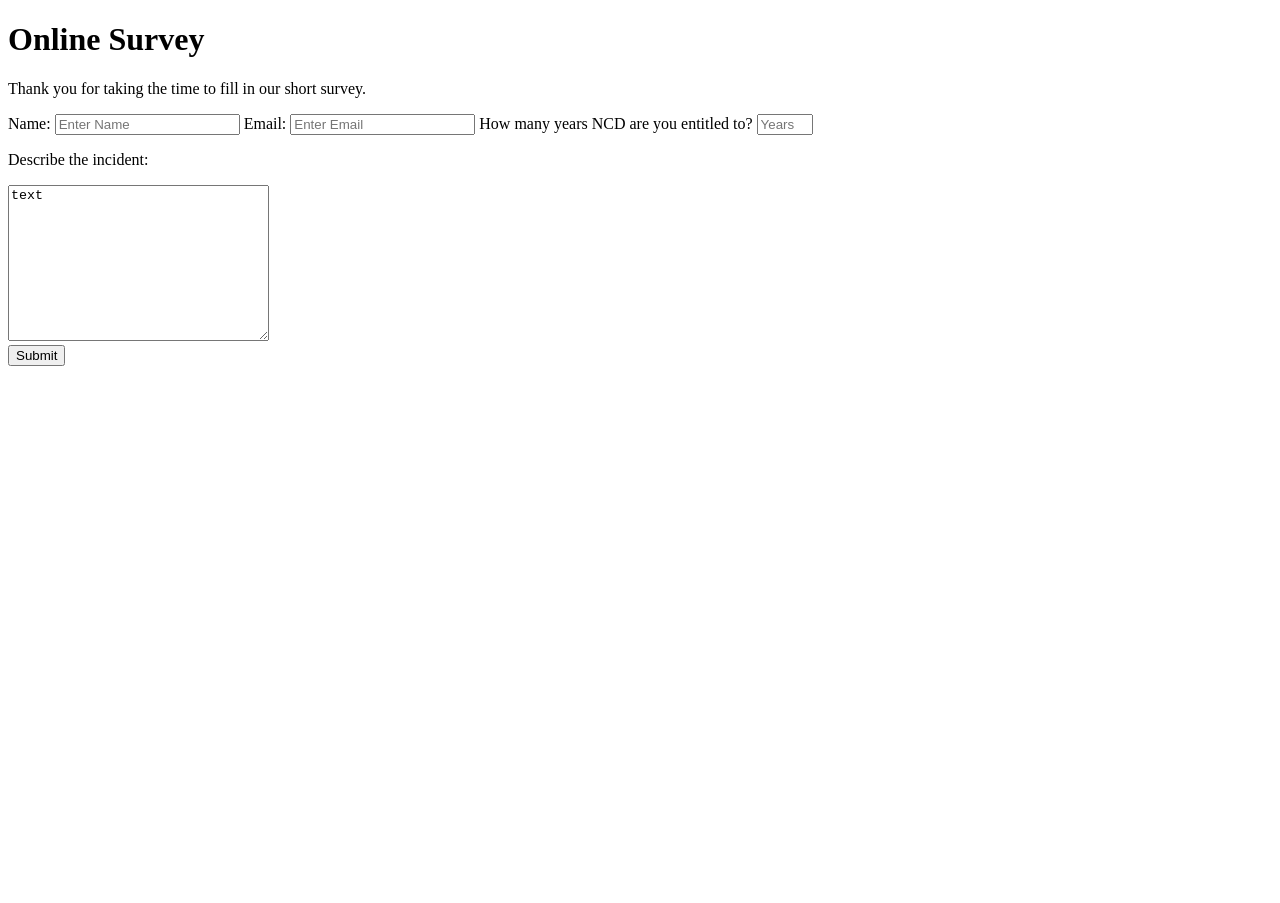
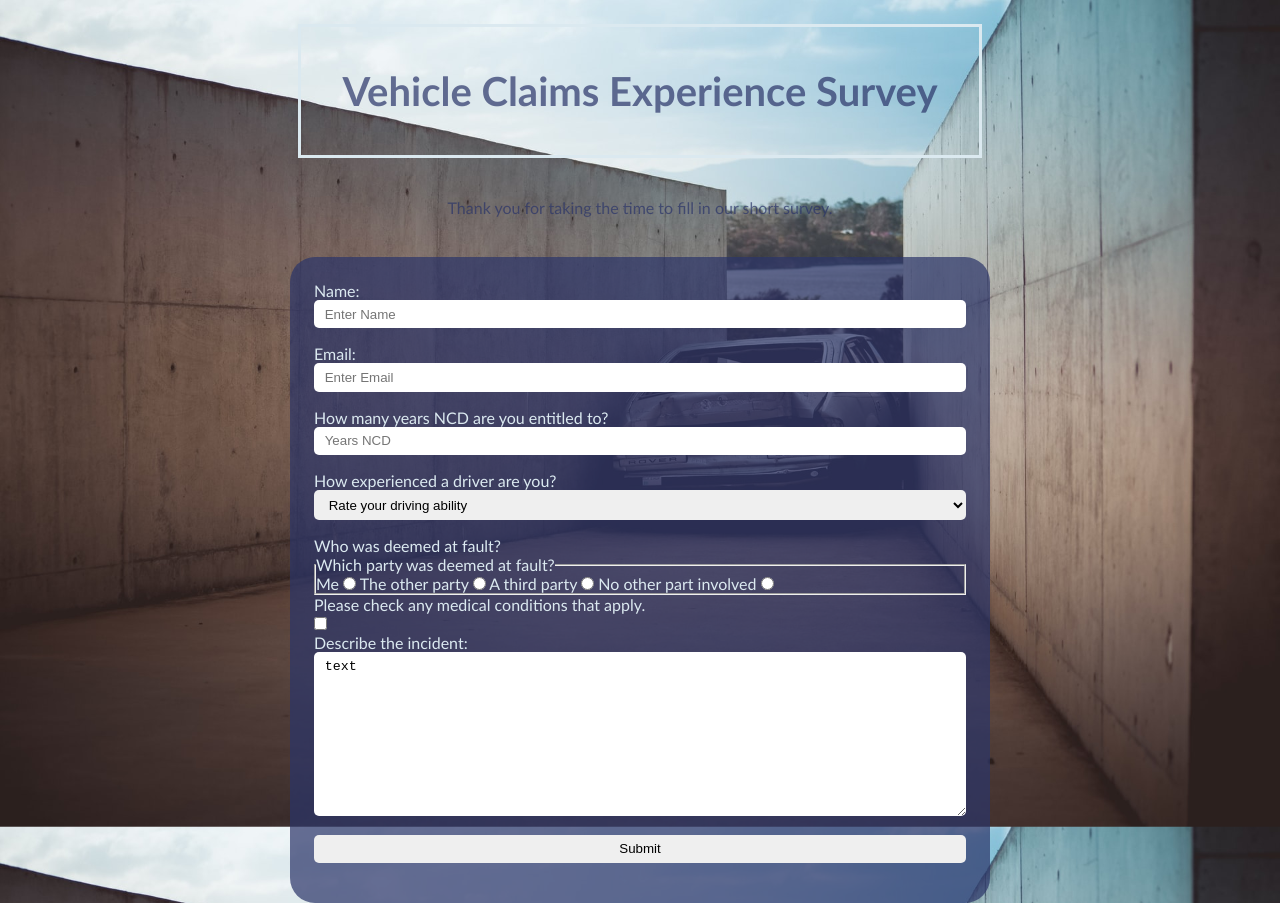
Before and after one commit to garethfriend/freecodecamp-survey-form, a plain HTML site: page index.html in a window 1280 px wide. Before the commit the page ends 800 px from the top, so only its background shows below. Drawn offline with Linux system fonts and the light colour scheme.

Commit message:
more content

```diff
--- a/index.html
+++ b/index.html
@@ -3,14 +3,15 @@
 <head>
     <meta charset="UTF-8">
     <meta name="viewport" content="width=device-width, initial-scale=1.0">
-    <title>User survey form</title>
+    <link rel="stylesheet" href="style.css">
+    <title>Vehicle Claims Experience Survey Form</title>
 </head>
 <body>
     <div class="container">
-        <head>
-            <h1 id="title">Online Survey</h1>
+        <header>
+            <h1 id="title">Vehicle Claims Experience Survey</h1>
             <p id="description">Thank you for taking the time to fill in our short survey.</p>
-        </head>
+        </header>
 
         <form action="" id="survey-form">
             <div class="form-group">
@@ -19,15 +20,40 @@
                 <label for="email" id="email-label">Email: </label>
                 <input type="email" name="email" id="email" class="form-control" placeholder="Enter Email" required>
                 <label for="Number" id="number-label">How many years NCD are you entitled to? </label>
-                <input type="number" name="number" id="number" min="0" max="10" placeholder="Years NCD">
-
+                <input type="number" name="number" id="number" min="0" max="10" placeholder="Years NCD" class="form-control">
+            </div>
+            <div class="form-group">
+                <p>How experienced a driver are you?</p>
+                <select name="ability" id="dropdown" class="form-control">
+                    <option disabled selected value>Rate your driving ability</option>
+                    <option value="newdriver">I am a new driver</option>
+                    <option value="experienced">I am an experienced driver</option>
+                    <option value="legendary">I am a legendary driver</option>
+                    <option value="legend">I am a leg-end</option>
+               </select>
+            </div>
+            <div class="form-group">
+                <p>Who was deemed at fault?</p>
+                <fieldset>
+                    <legend>Which party was deemed at fault?</legend>
+                    <label for="me">Me</label>
+                    <input type="radio" name="fault" id="me" value="me">
+                    <label for="other">The other party</label>
+                    <input type="radio" name="fault" id="other" value="other">
+                    <label for="third">A third party</label>
+                    <input type="radio" name="fault" id="third" value="third">
+                    <label for="n-a">No other part involved</label>
+                    <input type="radio" name="fault" id="n-a" value="n-a">
+                </fieldset>
+                <p>Please check any medical conditions that apply.</p>
+                <label for=""><input type="checkbox" name="" id=""></label>
             </div>
             <div class="form-group">
                 <p>Describe the incident:</p>
-                <textarea name="" id="" cols="30" rows="10">text</textarea>
+                <textarea name="" id="" cols="30" rows="10" class="form-control">text</textarea>
             </div>
             <div class="form-group">
-                <button type="submit" id="submit">Submit</button>
+                <button type="submit" id="submit" class="form-control">Submit</button>
             </div>
         </form>
     </div>
--- a/style.css
+++ b/style.css
@@ -0,0 +1,68 @@
+:root {
+    --color-white: hsl(200, 40%, 90%);
+    --color-form: hsla(230, 42%, 29%, 0.705);
+    --color-header: hsla(230, 42%, 29%, 0.3);
+}
+
+*,
+*::before,
+*::after {
+    box-sizing: border-box;
+    padding: 0;
+    margin: 0;
+}
+body {
+    background-image: url(/img/background.jpg);
+    background-repeat: no-repeat;
+    background-position: center center;
+    background-attachment: fixed;
+    background-size: cover;
+    font-family: 'Gill Sans', 'Gill Sans MT', Calibri, 'Trebuchet MS', sans-serif;
+    color: var(--color-white);
+}
+.container {
+    display: flex;
+    flex-direction: column;
+    width: 80%;
+    max-width: 700px;
+    margin: auto;
+}
+#survey-form {
+    background-color: var(--color-form);
+    padding: 1.5em;
+    border-radius: 25px;
+}
+@media (max-width: 767px) {
+    #survey-form {
+        padding: 1.3em;
+    }
+    .container {
+        width: 90%;
+    }
+    #title {
+        font-size: 30px;
+    }
+}
+header {
+    display: flex;
+    flex-direction: column;
+    align-items: center;
+    margin: 1em 0 2em 0;
+    padding: 0.5em;
+    color: hsla(230, 42%, 29%, 0.705);
+    text-align: center;
+}
+.form-control {
+    width: 100%;
+    padding: 0.5em 0.8em;
+    margin-bottom: 1.2em;
+    border-radius: 5px;
+    border-style: none;
+}
+h1 {
+    font-size: 40px;
+    margin-bottom: 1em;
+    border: var(--color-white) solid 3px;
+    padding: 1em;
+    width: 100%;
+}
```
Also changed, not shown: img/background.jpg (added).
